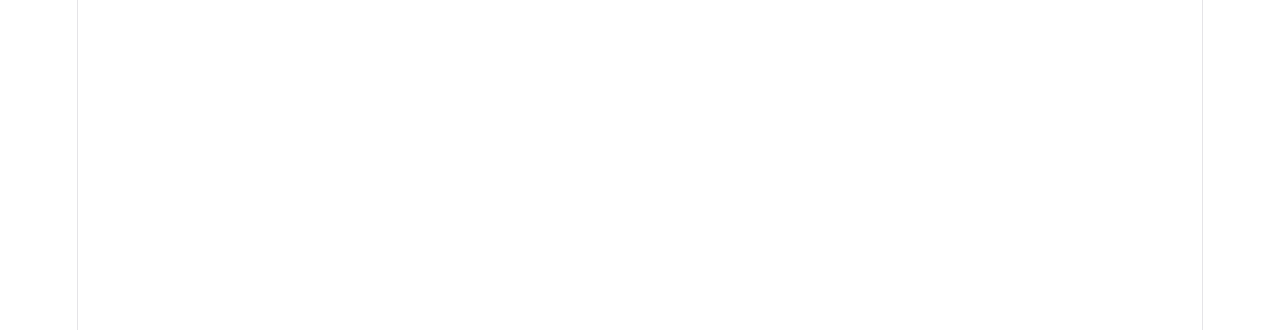
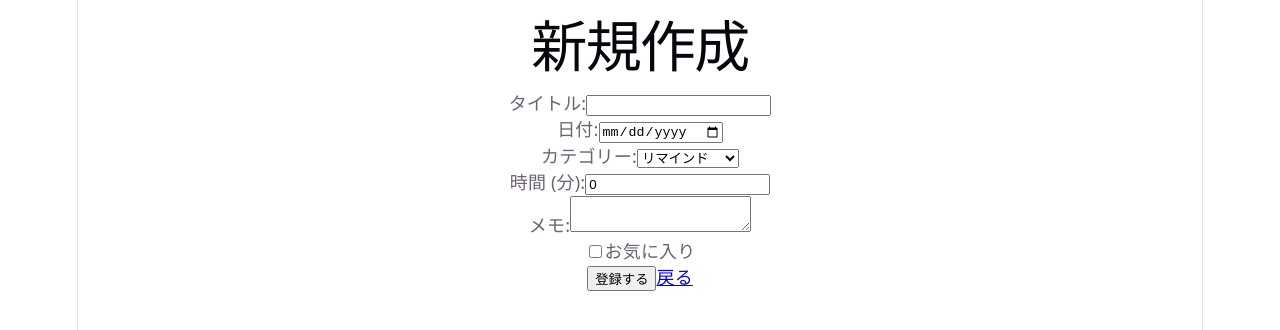
Before and after one commit to shotarokuroiwa/Learning-Log-Dashboard, a React (Vite) app: page /logs/new in a window 1280 px wide. Shown: the top 330 px of the page. Built offline with nearby package versions, Linux system fonts and the light colour scheme.

Commit message:
feat: CreateLog画面の実装と入力フォームの切り離し

```diff
--- /dev/null
+++ b/src/components/LogForm.jsx
@@ -0,0 +1,61 @@
+import { useState } from "react"
+import { Link } from "react-router-dom"
+
+const LogForm = ({ initialvalue, onSubmit, buttonText }) => {
+  const [formData, setFormData] = useState(initialvalue);
+
+  const handleChange = (e) => {
+    const { name, value, type, checked } = e.target;
+
+    setFormData((prev) => ({...prev, [name]: type === 'checkbox' ? checked : value,}));
+  }
+
+  const handleSubmit = (e) => {
+    e.preventDefault();
+    onSubmit(formData)
+  };
+
+  return (
+    <form onSubmit={handleSubmit}>
+        <div>
+          <label>タイトル:</label>
+          <input name="title" value={formData.title} onChange={handleChange} />
+        </div>
+
+        <div>
+          <label>日付:</label>
+          <input type="date" name="date" value={formData.date} onChange={handleChange} />
+        </div>
+
+        <div>
+          <label>カテゴリー:</label>
+          <select name="category" value={formData.category} onChange={handleChange}>
+            <option value="remind">リマインド</option>
+            <option value="tech">技術学習</option>
+            <option value="meeting">ミーティング</option>
+          </select>
+        </div>
+
+        <div>
+          <label>時間 (分):</label>
+          <input type="number" name="minutes" value={formData.minutes} onChange={handleChange} />
+        </div>
+
+        <div>
+          <label>メモ:</label>
+          <textarea name="memo" value={formData.memo} onChange={handleChange}></textarea>
+        </div>
+
+        <div>
+          <label>
+            <input type="checkbox" name="favorite" checked={formData.favorite} onChange={handleChange} />
+            お気に入り
+          </label>
+        </div>
+        <button type="submit">{buttonText}</button>
+        <Link to="/logs">戻る</Link>
+    </form>
+  )
+}
+
+export default LogForm;
--- a/src/pages/CreateLogPage.jsx
+++ b/src/pages/CreateLogPage.jsx
@@ -1,5 +1,33 @@
-const CreateLogPage = () => {
-    return
+import { useNavigate } from "react-router-dom"
+import LogForm from "../components/LogForm";
+
+const CreateLogPage = ({ setLogs }) => {
+  const navigate =useNavigate();
+
+  const handleCreate = (input) => {
+    const newLog = {...input, id: Date.now(), minutes: Number(input.minutes) };
+    setLogs((prev) => [newLog, ...prev]);
+    navigate("/logs");
+  };
+
+  const init = {
+    "title": "",
+    "minutes": 0,
+    "category": "",
+    "status": "planned",
+    "favorite": false
+  }
+
+  return (
+    <div>
+      <h1>新規作成</h1>
+        <LogForm
+          initialvalue={init}
+          onSubmit={handleCreate}
+          buttonText="登録する"
+        />
+    </div>
+  )
 }
 
 export default CreateLogPage
--- a/src/pages/Home.jsx
+++ b/src/pages/Home.jsx
@@ -34,6 +34,7 @@ const Home = ({ logs }) => {
   return (
     <div className="dashboard">
       <h1>ダッシュボード</h1>
+      <Link to="/logs/new">作成</Link>
 
       <div className="tags-grid">
         <div className="card">
--- a/src/pages/LogEditPage.jsx
+++ b/src/pages/LogEditPage.jsx
@@ -1,5 +1,6 @@
 import { useNavigate, useParams, Link } from 'react-router-dom'
 import { useState } from 'react'
+import LogForm from '../components/LogForm';
 
 const LogEditPage = ({ logs, setLogs }) => {
   const { id } = useParams();
@@ -13,30 +14,12 @@ const LogEditPage = ({ logs, setLogs }) => {
         <p>ログが見つかりませんでした</p>
         <Link to="/logs">一覧に戻る</Link>
       </div>
-);
+    );
   }
 
-  const [formData, setFormData] = useState({
-    title: log?.title || "",
-    date: log?.date || "",
-    minutes: log?.minutes || "",
-    category: log?.category || "",
-    status: log?.status || "planned",
-    memo: log?.memo || "",
-    favorite: log?.favorite || false,
-  })
-
-  const handleChange = (e) => {
-    const { name, value, type, checked } = e.target;
-
-    setFormData((prev) => ({...prev, [name]: type === 'checkbox' ? checked : value,}));
-  }
-
-  const handleUpdate = (e) => {
-    e.preventDefault();
-
+  const handleUpdate = (input) => {
     setLogs((prev) => prev.map((log) =>
-      log.id === Number(id) ? {...log, ...formData, minutes: Number(formData.minutes)}: log));
+      log.id === Number(id) ? {...input, minutes: Number(input.minutes)}: log));
 
     navigate(`/logs/${id}`)
   };
@@ -44,46 +27,11 @@ const LogEditPage = ({ logs, setLogs }) => {
   return (
     <div>
       <h1>ログの編集</h1>
-      <form onSubmit={handleUpdate}>
-        <div>
-          <label>タイトル:</label>
-          <input name="title" value={formData.title} onChange={handleChange} />
-        </div>
-
-        <div>
-          <label>日付:</label>
-          <input type="date" name="date" value={formData.date} onChange={handleChange} />
-        </div>
-
-        <div>
-          <label>カテゴリー:</label>
-          <select name="category" value={formData.category} onChange={handleChange}>
-            <option value="remind">リマインド</option>
-            <option value="tech">技術学習</option>
-            <option value="meeting">ミーティング</option>
-          </select>
-        </div>
-
-        <div>
-          <label>時間 (分):</label>
-          <input type="number" name="minutes" value={formData.minutes} onChange={handleChange} />
-        </div>
-
-        <div>
-          <label>メモ:</label>
-          <textarea name="memo" value={formData.memo} onChange={handleChange} />
-        </div>
-
-        <div>
-          <label>
-            <input type="checkbox" name="favorite" checked={formData.favorite} onChange={handleChange} />
-            お気に入り
-          </label>
-        </div>
-
-        <button type="submit">更新</button>
-        <button type="button" onClick={() => navigate(-1)}>キャンセル</button>
-      </form>
+      <LogForm
+        initialvalue={log}
+        onSubmit={handleUpdate}
+        buttonText="更新する"
+      />
     </div>
   )
 }
```
